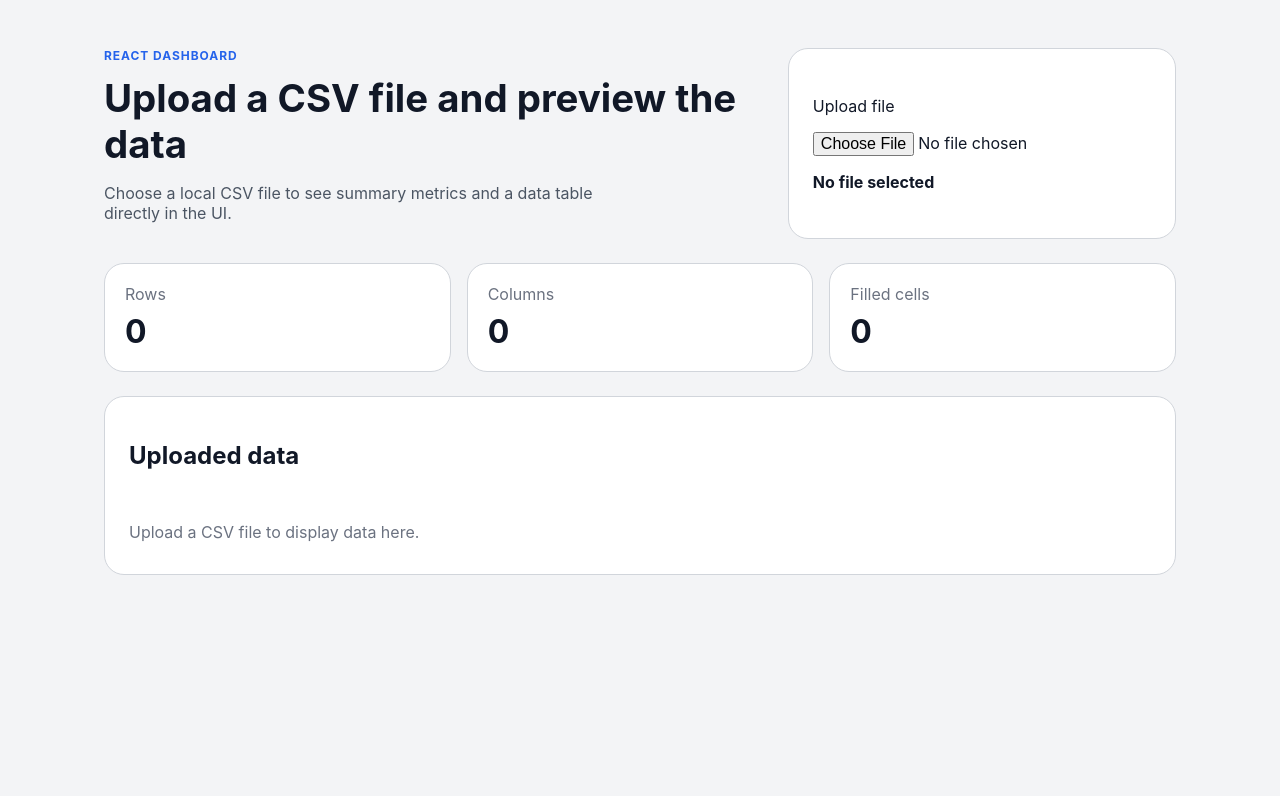
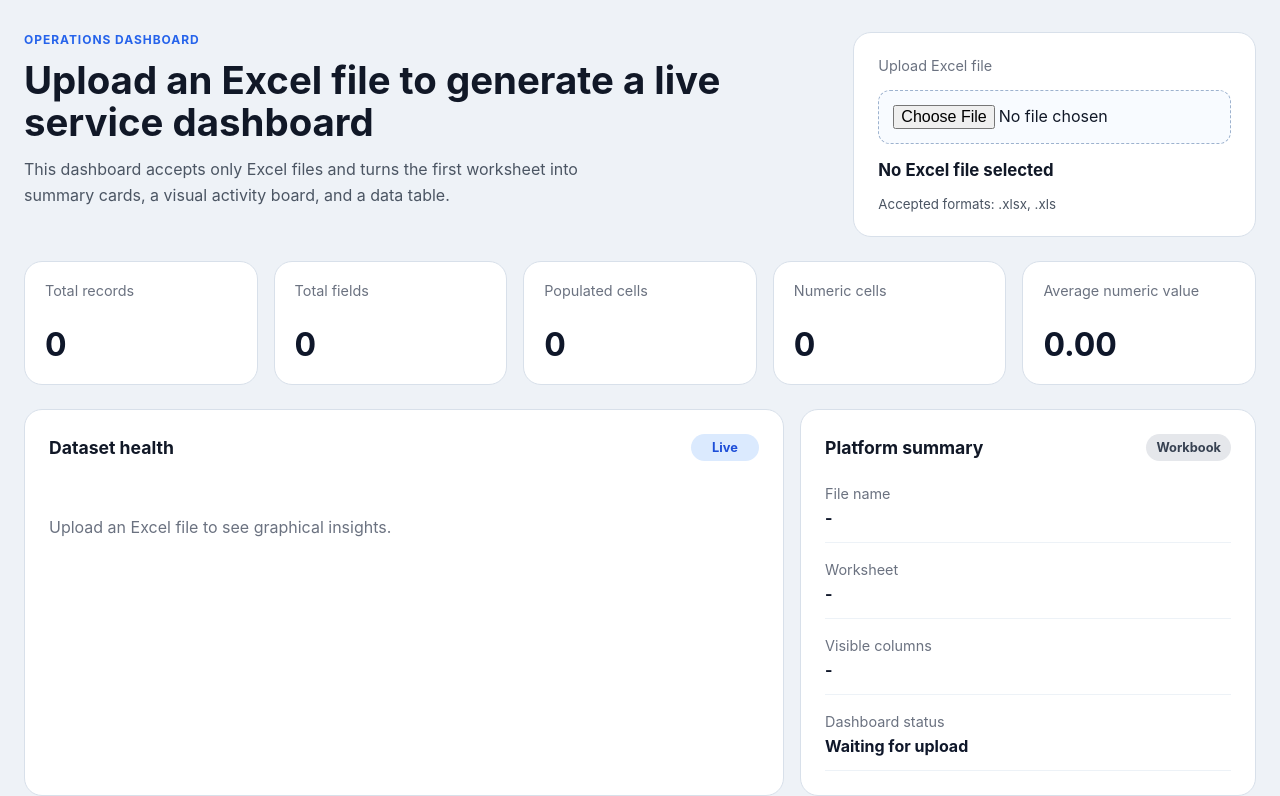
Before and after one commit to ansjahangiraj5-droid/WatsonX, a React (Vite) app: page / in a window 1280 px wide. Shown: the top 796 px of the page. Built offline with nearby package versions, Linux system fonts and the light colour scheme.

Commit message:
Excel Changes

```diff
--- a/package.json
+++ b/package.json
@@ -9,7 +9,8 @@
   },
   "dependencies": {
     "react": "18.3.1",
-    "react-dom": "18.3.1"
+    "react-dom": "18.3.1",
+    "xlsx": "0.18.5"
   },
   "devDependencies": {
     "@vitejs/plugin-react": "4.3.1",
--- a/src/App.jsx
+++ b/src/App.jsx
@@ -1,22 +1,76 @@
 import { useMemo, useState } from 'react';
+import * as XLSX from 'xlsx';
 
-const defaultRows = [];
+const allowedExcelTypes = new Set([
+  'application/vnd.openxmlformats-officedocument.spreadsheetml.sheet',
+  'application/vnd.ms-excel'
+]);
+
+function getCellValue(value) {
+  if (value === null || value === undefined || value === '') {
+    return '-';
+  }
+
+  return String(value);
+}
 
 function App() {
   const [fileName, setFileName] = useState('');
   const [headers, setHeaders] = useState([]);
-  const [rows, setRows] = useState(defaultRows);
+  const [rows, setRows] = useState([]);
+  const [sheetName, setSheetName] = useState('');
   const [error, setError] = useState('');
 
   const metrics = useMemo(() => {
+    const populatedCells = rows.reduce((count, row) => {
+      return count + row.filter((cell) => String(cell ?? '').trim() !== '').length;
+    }, 0);
+
+    const numericCells = rows.flatMap((row) => row).filter((cell) => typeof cell === 'number');
+    const totalValue = numericCells.reduce((sum, value) => sum + value, 0);
+    const averageValue = numericCells.length > 0 ? totalValue / numericCells.length : 0;
+
     return {
       totalRows: rows.length,
       totalColumns: headers.length,
-      populatedCells: rows.reduce((count, row) => {
-        return count + row.filter((cell) => String(cell ?? '').trim() !== '').length;
-      }, 0)
+      populatedCells,
+      numericCells: numericCells.length,
+      averageValue: averageValue.toFixed(2)
     };
   }, [headers, rows]);
+
+  const chartData = useMemo(() => {
+    if (headers.length === 0 || rows.length === 0) {
+      return [];
+    }
+
+    return headers.slice(0, 6).map((header, columnIndex) => {
+      const filledCount = rows.reduce((count, row) => {
+        return String(row[columnIndex] ?? '').trim() !== '' ? count + 1 : count;
+      }, 0);
+
+      return {
+        header,
+        filledCount
+      };
+    });
+  }, [headers, rows]);
+
+  const maxChartValue = useMemo(() => {
+    if (chartData.length === 0) {
+      return 1;
+    }
+
+    return Math.max(...chartData.map((item) => item.filledCount), 1);
+  }, [chartData]);
+
+  const resetData = (message, nextFileName = '') => {
+    setFileName(nextFileName);
+    setHeaders([]);
+    setRows([]);
+    setSheetName('');
+    setError(message);
+  };
 
   const handleFileUpload = async (event) => {
     const selectedFile = event.target.files?.[0];
@@ -25,30 +79,47 @@ function App() {
       return;
     }
 
-    setFileName(selectedFile.name);
-    setError('');
+    const hasExcelExtension = /\.(xlsx|xls)$/i.test(selectedFile.name);
+    const hasAllowedMimeType = !selectedFile.type || allowedExcelTypes.has(selectedFile.type);
+
+    if (!hasExcelExtension || !hasAllowedMimeType) {
+      resetData('Only Excel files (.xlsx or .xls) are allowed. Please upload a valid Excel file.');
+      event.target.value = '';
+      return;
+    }
 
     try {
-      const text = await selectedFile.text();
-      const lines = text
-        .split(/\r?\n/)
-        .map((line) => line.trim())
-        .filter(Boolean);
+      const fileBuffer = await selectedFile.arrayBuffer();
+      const workbook = XLSX.read(fileBuffer, { type: 'array' });
+      const firstSheetName = workbook.SheetNames[0];
 
-      if (lines.length === 0) {
-        setHeaders([]);
-        setRows([]);
-        setError('The uploaded file is empty.');
+      if (!firstSheetName) {
+        resetData('The uploaded Excel file does not contain any sheets.', selectedFile.name);
         return;
       }
 
-      const parsedRows = lines.map((line) => line.split(',').map((cell) => cell.trim()));
-      setHeaders(parsedRows[0]);
-      setRows(parsedRows.slice(1));
+      const worksheet = workbook.Sheets[firstSheetName];
+      const sheetData = XLSX.utils.sheet_to_json(worksheet, {
+        header: 1,
+        defval: ''
+      });
+
+      const nonEmptyRows = sheetData.filter((row) => Array.isArray(row) && row.some((cell) => String(cell).trim() !== ''));
+
+      if (nonEmptyRows.length === 0) {
+        resetData('The uploaded Excel file is empty.', selectedFile.name);
+        return;
+      }
+
+      setFileName(selectedFile.name);
+      setSheetName(firstSheetName);
+      setError('');
+      setHeaders(nonEmptyRows[0].map((header, index) => String(header).trim() || `Column ${index + 1}`));
+      setRows(nonEmptyRows.slice(1).map((row) => nonEmptyRows[0].map((_, index) => row[index] ?? '')));
     } catch (uploadError) {
-      setHeaders([]);
-      setRows([]);
-      setError('Unable to read the uploaded file. Please use a CSV file.');
+      resetData('Unable to read the uploaded file. Please upload a valid Excel file.', selectedFile.name);
+    } finally {
+      event.target.value = '';
     }
   };
 
@@ -56,38 +127,90 @@ function App() {
     <main className="page">
       <section className="hero">
         <div>
-          <p className="eyebrow">React dashboard</p>
-          <h1>Upload a CSV file and preview the data</h1>
+          <p className="eyebrow">Operations dashboard</p>
+          <h1>Upload an Excel file to generate a live service dashboard</h1>
           <p className="subtitle">
-            Choose a local CSV file to see summary metrics and a data table directly in the UI.
+            This dashboard accepts only Excel files and turns the first worksheet into summary cards,
+            a visual activity board, and a data table.
           </p>
         </div>
         <label className="uploadCard">
-          <span>Upload file</span>
-          <input type="file" accept=".csv" onChange={handleFileUpload} />
-          <strong>{fileName || 'No file selected'}</strong>
+          <span>Upload Excel file</span>
+          <input type="file" accept=".xlsx,.xls" onChange={handleFileUpload} />
+          <strong>{fileName || 'No Excel file selected'}</strong>
+          <small>{sheetName ? `Sheet: ${sheetName}` : 'Accepted formats: .xlsx, .xls'}</small>
         </label>
       </section>
 
+      {error ? <p className="bannerError">{error}</p> : null}
+
       <section className="metrics">
         <article>
-          <span>Rows</span>
+          <span>Total records</span>
           <strong>{metrics.totalRows}</strong>
         </article>
         <article>
-          <span>Columns</span>
+          <span>Total fields</span>
           <strong>{metrics.totalColumns}</strong>
         </article>
         <article>
-          <span>Filled cells</span>
+          <span>Populated cells</span>
           <strong>{metrics.populatedCells}</strong>
+        </article>
+        <article>
+          <span>Numeric cells</span>
+          <strong>{metrics.numericCells}</strong>
+        </article>
+        <article>
+          <span>Average numeric value</span>
+          <strong>{metrics.averageValue}</strong>
+        </article>
+      </section>
+
+      <section className="insightsGrid">
+        <article className="tableCard overviewCard">
+          <div className="tableHeader">
+            <h2>Dataset health</h2>
+            <span className="pill">Live</span>
+          </div>
+          <div className="chartPanel">
+            {chartData.length > 0 ? (
+              chartData.map((item) => (
+                <div className="chartRow" key={item.header}>
+                  <div className="chartLabel">{item.header}</div>
+                  <div className="chartTrack">
+                    <div
+                      className="chartBar"
+                      style={{ width: `${(item.filledCount / maxChartValue) * 100}%` }}
+                    />
+                  </div>
+                  <div className="chartValue">{item.filledCount}</div>
+                </div>
+              ))
+            ) : (
+              <div className="emptyState">Upload an Excel file to see graphical insights.</div>
+            )}
+          </div>
+        </article>
+
+        <article className="tableCard overviewCard">
+          <div className="tableHeader">
+            <h2>Platform summary</h2>
+            <span className="pill neutral">Workbook</span>
+          </div>
+          <div className="summaryList">
+            <div><span>File name</span><strong>{fileName || '-'}</strong></div>
+            <div><span>Worksheet</span><strong>{sheetName || '-'}</strong></div>
+            <div><span>Visible columns</span><strong>{headers.slice(0, 6).join(', ') || '-'}</strong></div>
+            <div><span>Dashboard status</span><strong>{headers.length > 0 ? 'Ready' : 'Waiting for upload'}</strong></div>
+          </div>
         </article>
       </section>
 
       <section className="tableCard">
         <div className="tableHeader">
-          <h2>Uploaded data</h2>
-          {error ? <p className="error">{error}</p> : null}
+          <h2>Excel data preview</h2>
+          <span className="pill neutral">First worksheet</span>
         </div>
 
         {headers.length > 0 ? (
@@ -95,8 +218,8 @@ function App() {
             <table>
               <thead>
                 <tr>
-                  {headers.map((header) => (
-                    <th key={header}>{header}</th>
+                  {headers.map((header, index) => (
+                    <th key={`${header}-${index}`}>{header}</th>
                   ))}
                 </tr>
               </thead>
@@ -104,7 +227,7 @@ function App() {
                 {rows.map((row, rowIndex) => (
                   <tr key={`${rowIndex}-${row.join('-')}`}>
                     {headers.map((_, columnIndex) => (
-                      <td key={`${rowIndex}-${columnIndex}`}>{row[columnIndex] || '-'}</td>
+                      <td key={`${rowIndex}-${columnIndex}`}>{getCellValue(row[columnIndex])}</td>
                     ))}
                   </tr>
                 ))}
@@ -112,7 +235,7 @@ function App() {
             </table>
           </div>
         ) : (
-          <div className="emptyState">Upload a CSV file to display data here.</div>
+          <div className="emptyState">Upload an Excel file to display the worksheet data here.</div>
         )}
       </section>
     </main>
--- a/src/styles.css
+++ b/src/styles.css
@@ -11,7 +11,7 @@
 body {
   margin: 0;
   min-height: 100vh;
-  background: #f3f4f6;
+  background: #eef2f7;
 }
 
 button,
@@ -20,14 +20,14 @@ input {
 }
 
 .page {
-  max-width: 1120px;
+  max-width: 1280px;
   margin: 0 auto;
-  padding: 48px 24px 64px;
+  padding: 32px 24px 56px;
 }
 
 .hero {
   display: grid;
-  grid-template-columns: 1.7fr 1fr;
+  grid-template-columns: minmax(0, 1.8fr) minmax(320px, 0.9fr);
   gap: 24px;
   align-items: stretch;
 }
@@ -41,22 +41,33 @@ input {
   font-size: 0.75rem;
 }
 
+h1,
+h2 {
+  margin: 0;
+}
+
 h1 {
-  margin: 0;
   font-size: 2.4rem;
+  line-height: 1.1;
+}
+
+h2 {
+  font-size: 1.1rem;
 }
 
 .subtitle {
   color: #4b5563;
-  max-width: 54ch;
+  max-width: 60ch;
+  margin-top: 14px;
+  line-height: 1.6;
 }
 
 .uploadCard,
 .metrics article,
 .tableCard {
   background: #ffffff;
-  border: 1px solid #d1d5db;
-  border-radius: 20px;
+  border: 1px solid #d8e0ea;
+  border-radius: 18px;
 }
 
 .uploadCard {
@@ -67,34 +78,71 @@ h1 {
   gap: 16px;
 }
 
+.uploadCard span,
+.summaryList span,
+.metrics span {
+  color: #6b7280;
+  font-size: 0.9rem;
+}
+
+.uploadCard strong {
+  font-size: 1.05rem;
+}
+
+.uploadCard small {
+  color: #4b5563;
+}
+
 .uploadCard input {
   width: 100%;
+  border: 1px dashed #9db2ce;
+  border-radius: 12px;
+  padding: 14px;
+  background: #f8fbff;
+}
+
+.bannerError {
+  margin: 18px 0 0;
+  padding: 14px 16px;
+  border-radius: 14px;
+  border: 1px solid #fecaca;
+  background: #fff1f2;
+  color: #b91c1c;
 }
 
 .metrics {
   margin-top: 24px;
   display: grid;
-  grid-template-columns: repeat(3, 1fr);
+  grid-template-columns: repeat(5, minmax(0, 1fr));
   gap: 16px;
 }
 
 .metrics article {
   padding: 20px;
-}
-
-.metrics span {
-  display: block;
-  color: #6b7280;
-  margin-bottom: 8px;
+  min-height: 124px;
+  display: flex;
+  flex-direction: column;
+  justify-content: space-between;
 }
 
 .metrics strong {
   font-size: 2rem;
+  color: #0f172a;
+}
+
+.insightsGrid {
+  margin-top: 24px;
+  display: grid;
+  grid-template-columns: minmax(0, 1.5fr) minmax(280px, 0.9fr);
+  gap: 16px;
 }
 
 .tableCard {
-  margin-top: 24px;
   padding: 24px;
+}
+
+.overviewCard {
+  min-height: 320px;
 }
 
 .tableHeader {
@@ -104,30 +152,105 @@ h1 {
   gap: 16px;
 }
 
+.pill {
+  display: inline-flex;
+  align-items: center;
+  justify-content: center;
+  min-width: 68px;
+  padding: 6px 10px;
+  border-radius: 999px;
+  background: #dbeafe;
+  color: #1d4ed8;
+  font-size: 0.8rem;
+  font-weight: 700;
+}
+
+.pill.neutral {
+  background: #e5e7eb;
+  color: #374151;
+}
+
+.chartPanel {
+  margin-top: 24px;
+  display: grid;
+  gap: 16px;
+}
+
+.chartRow {
+  display: grid;
+  grid-template-columns: minmax(120px, 180px) minmax(0, 1fr) 48px;
+  gap: 12px;
+  align-items: center;
+}
+
+.chartLabel,
+.chartValue {
+  font-size: 0.92rem;
+  color: #374151;
+}
+
+.chartTrack {
+  height: 14px;
+  background: #e5edf7;
+  border-radius: 999px;
+  overflow: hidden;
+}
+
+.chartBar {
+  height: 100%;
+  border-radius: 999px;
+  background: linear-gradient(90deg, #2563eb, #0ea5e9);
+}
+
+.summaryList {
+  margin-top: 24px;
+  display: grid;
+  gap: 18px;
+}
+
+.summaryList div {
+  display: flex;
+  flex-direction: column;
+  gap: 6px;
+  padding-bottom: 14px;
+  border-bottom: 1px solid #edf2f7;
+}
+
+.summaryList strong {
+  color: #0f172a;
+  word-break: break-word;
+}
+
 .tableWrapper {
   overflow: auto;
   margin-top: 20px;
+  border: 1px solid #e5e7eb;
+  border-radius: 14px;
 }
 
 table {
   width: 100%;
   border-collapse: collapse;
+  min-width: 720px;
 }
 
 th,
 td {
   text-align: left;
-  padding: 12px 14px;
+  padding: 13px 14px;
   border-bottom: 1px solid #e5e7eb;
 }
 
 th {
-  background: #eff6ff;
+  background: #f8fafc;
+  color: #334155;
+  position: sticky;
+  top: 0;
 }
 
-.emptyState,
-.error {
-  color: #b91c1c;
+td {
+  color: #1f2937;
+  background: #ffffff;
 }
 
 .emptyState {
@@ -135,17 +258,37 @@ th {
   color: #6b7280;
 }
 
-@media (max-width: 800px) {
-  .hero,
+@media (max-width: 1100px) {
   .metrics {
+    grid-template-columns: repeat(2, minmax(0, 1fr));
+  }
+
+  .insightsGrid,
+  .hero {
     grid-template-columns: 1fr;
   }
+}
 
+@media (max-width: 700px) {
   .page {
     padding: 24px 16px 40px;
   }
 
   h1 {
-    font-size: 1.8rem;
+    font-size: 1.9rem;
+  }
+
+  .metrics {
+    grid-template-columns: 1fr;
+  }
+
+  .chartRow {
+    grid-template-columns: 1fr;
+  }
+
+  .tableCard,
+  .uploadCard,
+  .metrics article {
+    padding: 18px;
   }
 }
```
